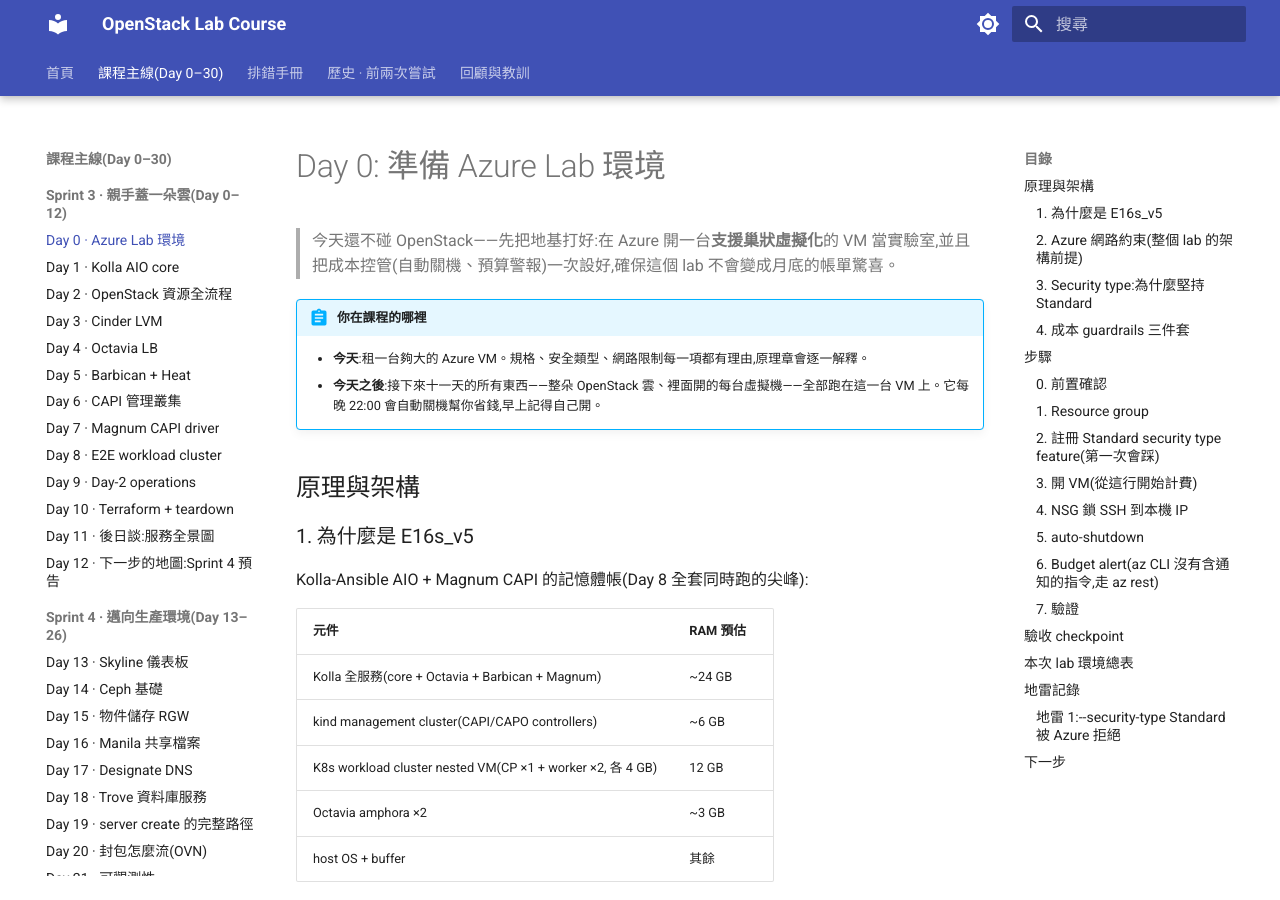
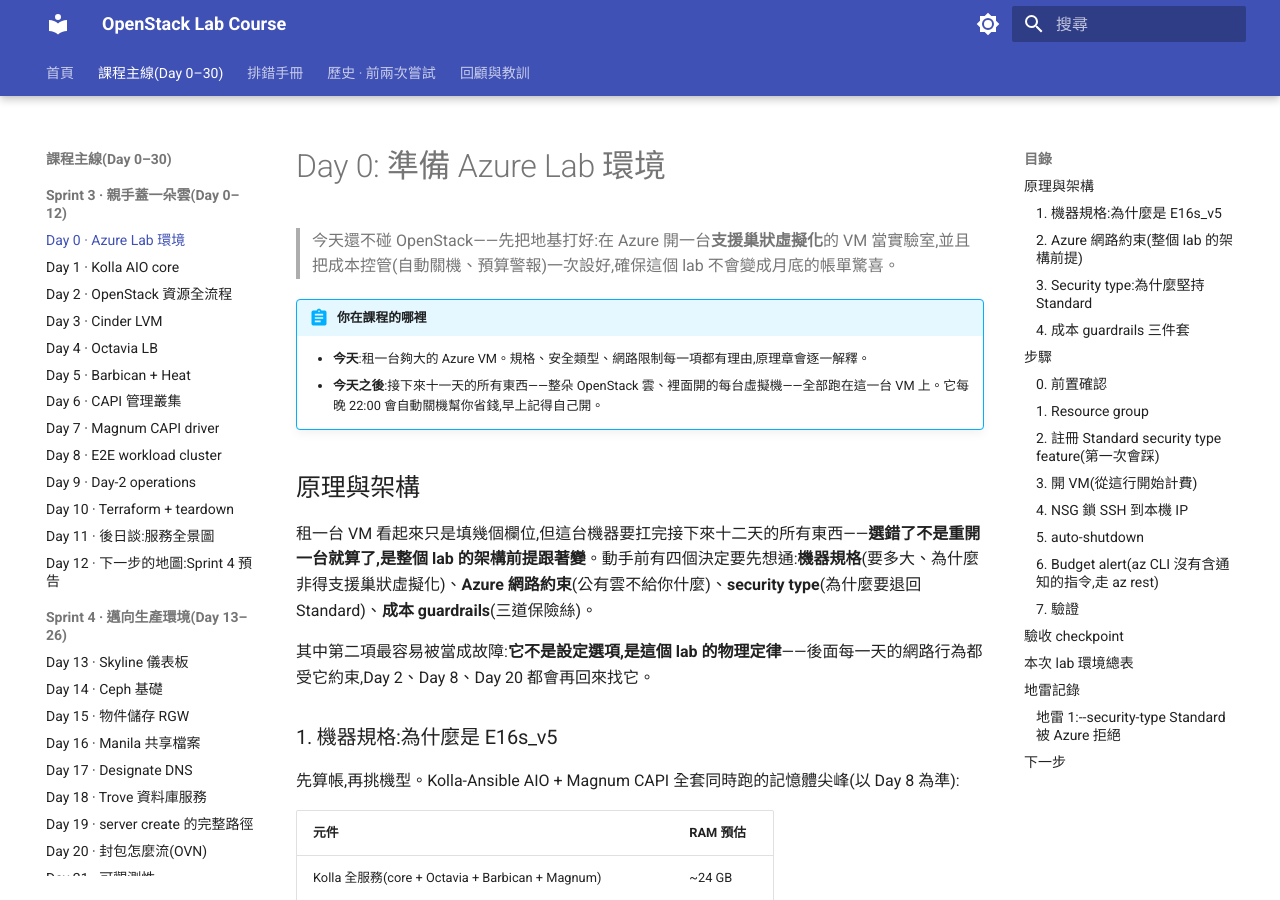
Before and after one commit to DeepWaveLab/OpenStackPracticing, an MkDocs documentation site: the page built from docs/runbook/sprint3-day0-azure-vm.md, in a window 1280 px wide and 900 px high. Built offline with MkDocs 1.6.1 and Material for MkDocs 9.7.7, drawn with Linux system fonts in a browser that asks for light colours.

Commit message:
docs: add decision map to Day 0 principles and name the spec category in its heading

```diff
--- a/docs/runbook/sprint3-day0-azure-vm.md
+++ b/docs/runbook/sprint3-day0-azure-vm.md
@@ -8,9 +8,13 @@
 
 ## 原理與架構
 
-### 1. 為什麼是 E16s_v5
+租一台 VM 看起來只是填幾個欄位,但這台機器要扛完接下來十二天的所有東西——**選錯了不是重開一台就算了,是整個 lab 的架構前提跟著變**。動手前有四個決定要先想通:**機器規格**(要多大、為什麼非得支援巢狀虛擬化)、**Azure 網路約束**(公有雲不給你什麼)、**security type**(為什麼要退回 Standard)、**成本 guardrails**(三道保險絲)。
 
-Kolla-Ansible AIO + Magnum CAPI 的記憶體帳(Day 8 全套同時跑的尖峰):
+其中第二項最容易被當成故障:**它不是設定選項,是這個 lab 的物理定律**——後面每一天的網路行為都受它約束,Day 2、Day 8、Day 20 都會再回來找它。
+
+### 1. 機器規格:為什麼是 E16s_v5
+
+先算帳,再挑機型。Kolla-Ansible AIO + Magnum CAPI 全套同時跑的記憶體尖峰(以 Day 8 為準):
 
 | 元件 | RAM 預估 |
 |---|---|
```
